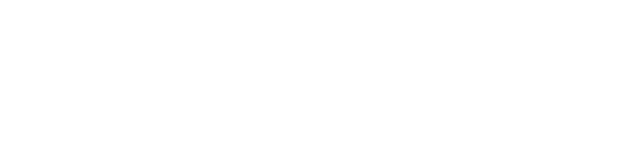
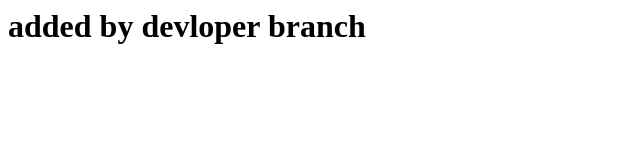
Before and after one commit to yadavmoh09/third_dummy, a plain HTML site: page html3.html in a window 1280 px wide. Shown: the whole page, without its empty margins (0-640 px from the left). Drawn offline with Linux system fonts and the light colour scheme.

Commit message:
make changes to all files

```diff
--- a/html3.html
+++ b/html3.html
@@ -1 +1,5 @@
-<body></body>
+<html>
+<body>
+<h1>added by devloper branch</h1>
+</body>
+</<html>
```
Also changed, not shown: html1.html (+5 -1 lines), index.html (+5 -1 lines).
